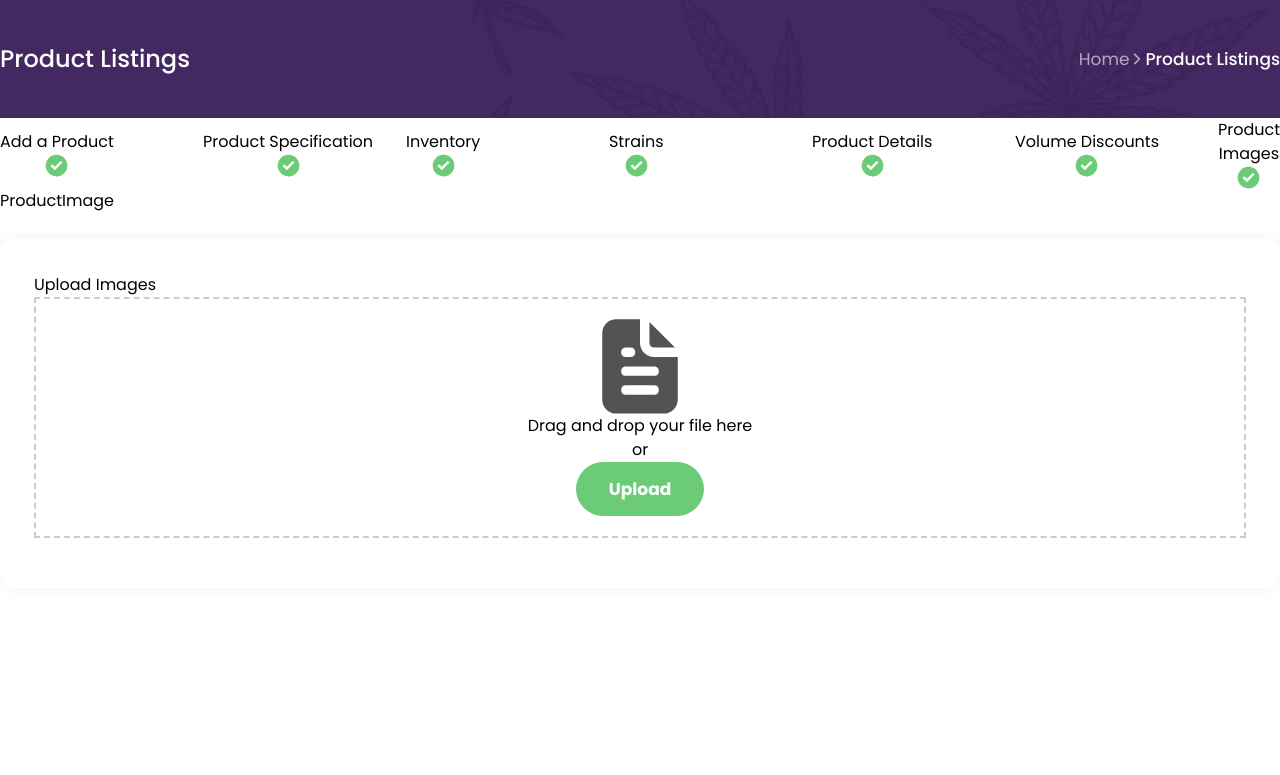
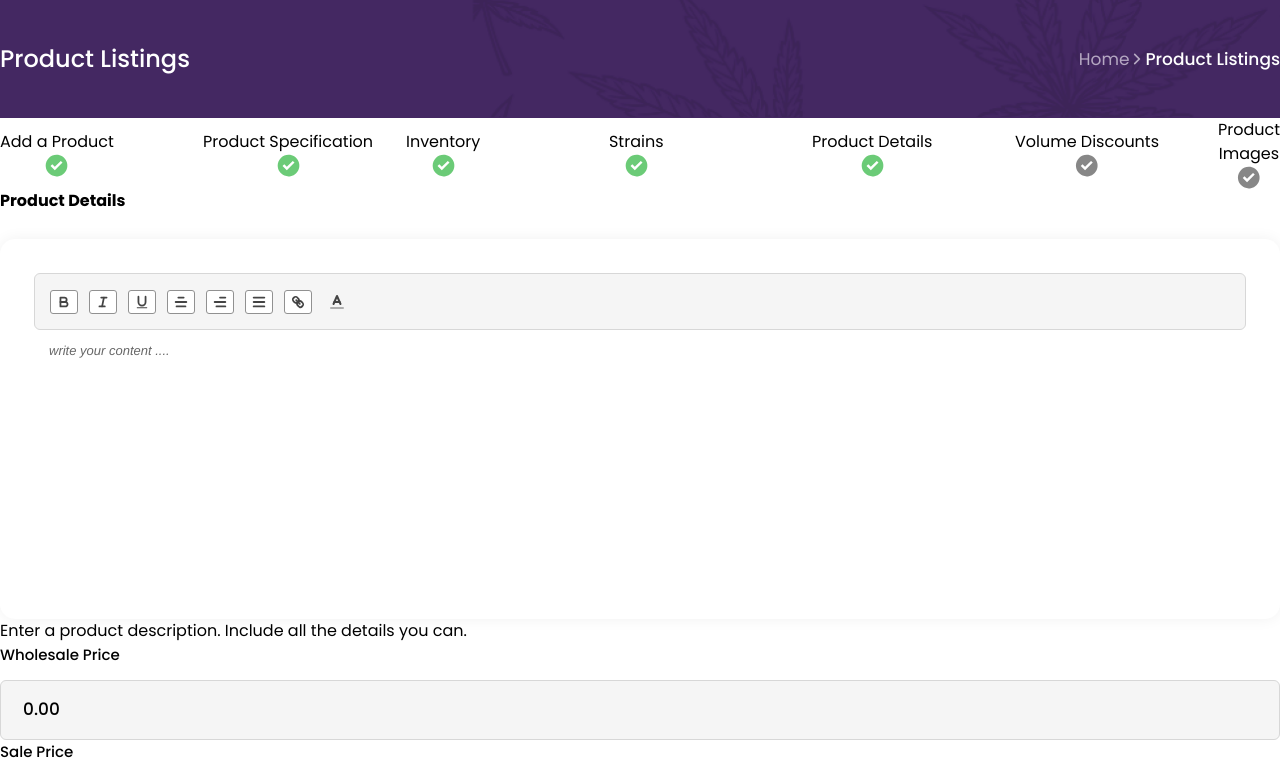
Before and after one commit to mahfuz091/ashwiiinn, a Next.js app: page /product-listing in a window 1280 px wide. Shown: the top 775 px of the page. Built offline with nearby package versions, Linux system fonts and the light colour scheme.

Commit message:
add text editor

```diff
--- a/package.json
+++ b/package.json
@@ -13,7 +13,8 @@
     "react": "^18",
     "react-datepicker": "^4.25.0",
     "react-dom": "^18",
-    "react-hook-form": "^7.49.2"
+    "react-hook-form": "^7.49.2",
+    "react-quill": "^2.0.0"
   },
   "devDependencies": {
     "autoprefixer": "^10.0.1",
--- a/src/Components/MultiStepper/MultistepForm/MultistepForm.jsx
+++ b/src/Components/MultiStepper/MultistepForm/MultistepForm.jsx
@@ -11,7 +11,7 @@ import ProductImage from "../Steps/ProductImage";
 import Stepper from "../Stepper/Stepper";
 
 const MultistepForm = () => {
-  const [currentStep, setCurrentStep] = useState(7);
+  const [currentStep, setCurrentStep] = useState(5);
   const steps = [
     "Add a Product",
     "Product Specification",
--- a/src/Components/MultiStepper/Steps/AddAProduct.jsx
+++ b/src/Components/MultiStepper/Steps/AddAProduct.jsx
@@ -2,7 +2,8 @@ import React from "react";
 import { useForm } from "react-hook-form";
 
 const AddAProduct = ({ onSubmit }) => {
-  const { register, handleSubmit } = useForm();
+  const { register, handleSubmit, getValues,
+    onChange, } = useForm();
   return (
     <div>
       <div className='addproduct-header  flex justify-between items-center'>
@@ -31,8 +32,8 @@ const AddAProduct = ({ onSubmit }) => {
         <div className="md:grid md:grid-cols-2 md:gap-x-[42px] md:gap-y-[30px]">
           <div className='form-control w-full'>
             <label htmlFor=''>Brand</label>
-            <select className='w-full input-primary' name="" id="">
-              <option value="">Moon Dust</option>
+            <select className='w-full input-primary' name="" id="" {...register("brand")}>
+              <option value="Moon Dust">Moon Dust</option>
             </select>
             <p className='mt-[14px] text-[13px] text-[#535353] font-normal'>Do you have more than on brand? Contact sales@leaflink.com to learn how to make them stand out for Leaflink shoppers.</p>
 
@@ -41,7 +42,7 @@ const AddAProduct = ({ onSubmit }) => {
             <label htmlFor=''>Product Line</label>
             <input
               className='w-full input-primary'
-              {...register("field1")}
+              {...register("ProductLine")}
 
             />
             <p className='mt-[14px] text-[13px] text-[#535353] font-normal w-full'>Associate a product line with product. Your shop brand page will group together products in the same product line.</p>
@@ -51,7 +52,7 @@ const AddAProduct = ({ onSubmit }) => {
             <label htmlFor=''>Product Name*</label>
             <input
               className='w-full input-primary'
-              {...register("field1")}
+              {...register("ProductName")}
 
             />
             <div className='flex gap-[10px] mt-[19px]'>
@@ -61,10 +62,10 @@ const AddAProduct = ({ onSubmit }) => {
 
           </div>
           <div className='form-control w-full'>
-            <label htmlFor=''>Product Product SKU</label>
+            <label htmlFor=''>Product SKU</label>
             <input
               className='w-full input-primary'
-              {...register("field1")}
+              {...register("ProductSku")}
 
             />
 
--- a/src/Components/MultiStepper/Steps/ProductDescriptions.jsx
+++ b/src/Components/MultiStepper/Steps/ProductDescriptions.jsx
@@ -1,13 +1,48 @@
 import React from "react";
 import { useForm } from "react-hook-form";
+import 'quill/dist/quill.snow.css'
+import ReactQuill from 'react-quill'
 
 const ProductDescriptions = () => {
   const { register, handleSubmit } = useForm();
+  var modules = {
+    toolbar: [
+
+      ["bold", "italic", "underline",], [{ align: 'center' }, { align: 'right' }, { align: 'justify' }],
+
+      ["link"],
+
+      [{ "color": ["#000000", "#e60000", "#ff9900", "#ffff00", "#008a00", "#0066cc", "#9933ff", "#ffffff", "#facccc", "#ffebcc", "#ffffcc", "#cce8cc", "#cce0f5", "#ebd6ff", "#bbbbbb", "#f06666", "#ffc266", "#ffff66", "#66b966", "#66a3e0", "#c285ff", "#888888", "#a10000", "#b26b00", "#b2b200", "#006100", "#0047b2", "#6b24b2", "#444444", "#5c0000", "#663d00", "#666600", "#003700", "#002966", "#3d1466", 'custom-color'] }],
+    ]
+  };
+  var formats = [
+    "bold", "italic",
+    "underline", "align",
+    "color",
+    "link",
+  ];
+  const handleProcedureContentChange = (content) => {
+    console.log("content---->", content);
+  };
   return (
     <div className='mb-[63px]'>
       <h4 className='text-[#000] text-[30px] font-semibold'>Product Details</h4>
       <form action=''>
-        <div className='form0container'></div>
+        <div >
+          <div className='w-full' style={{ display: "grid" }}>
+            <ReactQuill
+              theme="snow"
+              modules={modules}
+              formats={formats}
+              placeholder="write your content ...."
+              onChange={handleProcedureContentChange}
+              style={{ height: "380px", width: "100%" }}
+              className='form-container w-full'
+            >
+            </ReactQuill>
+          </div>
+
+        </div>
         <p className='text-[15px] text-[#535353] font-normal mt-[24px]'>
           Enter a product description. Include all the details you can.
         </p>
--- a/src/Components/MultiStepper/Steps/ProductImage.jsx
+++ b/src/Components/MultiStepper/Steps/ProductImage.jsx
@@ -39,17 +39,18 @@ const ProductImage = () => {
     }
   };
   return (
-    <div>
+    <div className="mb-[65px]">
       ProductImage
       <form action='' className='form-container'>
         <div>
-          <h3>Upload Images</h3>
+
           <div
             style={{
-              border: "2px dashed #ccc",
-              padding: "20px",
+              border: "1px dashed #9B9B9B",
+              padding: "98px",
               textAlign: "center",
               cursor: "pointer",
+              borderRadius: "10px",
             }}
             onDrop={handleDrop}
             onDragOver={handleDragOver}
@@ -64,7 +65,7 @@ const ProductImage = () => {
             />
             <label
               htmlFor='fileInput'
-              className='flex flex-col items-center cursor-pointer '
+              className='flex flex-col items-center cursor-pointer gap-[30px]'
             >
               <svg
                 xmlns='http://www.w3.org/2000/svg'
@@ -86,8 +87,9 @@ const ProductImage = () => {
             </label>
           </div>
 
-          <div className='border-emerald-500 border-2 w-64 h-64 bg-slate-500'>
-            {selectedImages.length > 0 && (
+          <div className='md:grid grid-cols-4 gap-[38px] mt-[40px]'>
+            <div className='border-[#9B9B9B] border-[1px] border-dashed rounded-[10px] w-[280px] h-[175px] bg-[#F5F5F5] p-2'>
+              {/* {selectedImages.length > 0 && (
               <div>
                 <div style={{ display: "flex", flexWrap: "wrap" }}>
                   {selectedImages.map((image, index) => (
@@ -104,8 +106,63 @@ const ProductImage = () => {
                   ))}
                 </div>
               </div>
-            )}
+            )} */}
+              {selectedImages.length > 0 && (
+                <img
+                  className="w-[260px] h-[155px]"
+                  src={URL.createObjectURL(selectedImages[0])}
+                  alt='l'
+
+                />
+              )}
+            </div>
+            <div className='border-[#9B9B9B] border-[1px] border-dashed rounded-[10px] w-[280px] h-[175px] bg-[#F5F5F5] p-2'>
+
+              {selectedImages.length > 1 && (
+                <img
+                  className="w-[260px] h-[155px]"
+                  src={URL.createObjectURL(selectedImages[1])}
+                  alt='l'
+
+                />
+              )}
+            </div>
+            <div className='border-[#9B9B9B] border-[1px] border-dashed rounded-[10px] w-[280px] h-[175px] bg-[#F5F5F5] p-2'>
+
+              {selectedImages.length > 2 && (
+                <img
+                  className="w-[260px] h-[155px]"
+                  src={URL.createObjectURL(selectedImages[2])}
+                  alt='l'
+
+                />
+              )}
+            </div>
+            <div className='border-[#9B9B9B] border-[1px] border-dashed rounded-[10px] w-[280px] h-[175px] bg-[#F5F5F5] p-2'>
+
+              {selectedImages.length > 3 && (
+                <img
+                  className="w-[260px] h-[155px]"
+                  src={URL.createObjectURL(selectedImages[3])}
+                  alt='l'
+
+                />
+              )}
+            </div>
+
+
           </div>
+          <ul className="marker:text-[#6BCB77] mt-[40px] list-disc pl-[25px] ">
+            <li className="text-[#000] text-[20px] font-medium">700 x 384 minimum dimensions</li>
+            <li className="text-[#000] text-[20px] font-medium">10mb Maximum file size</li>
+            <li className="text-[#000] text-[20px] font-medium">Avoid using logos for product images</li>
+            <li className="text-[#000] text-[20px] font-medium">Rearrange images by dragging photo</li>
+          </ul>
+        </div>
+
+        <div className="btn-group flex gap-6 mt-[40px]">
+          <input type="submit" value="Save" className="thm-btn" />
+          <button className="btn-secondary">Cancel</button>
         </div>
       </form>
     </div>
--- a/src/Components/MultiStepper/Steps/ProductSpec.jsx
+++ b/src/Components/MultiStepper/Steps/ProductSpec.jsx
@@ -10,15 +10,16 @@ const ProductSpec = ({ onSubmit }) => {
         <div className='md:grid grid-cols-3 gap-[44px]'>
           <div className='form-control w-full'>
             <label htmlFor=''>Product Category*</label>
-            <select className='w-full input-primary' name="" id="">
-              <option value="">Flower</option>
+            <select className='w-full input-primary' name="" id="" defaultValue="Flower" {...register("Category")}>
+              <option value="Flower">Flower</option>
             </select>
 
           </div>
           <div className='form-control w-full'>
             <label htmlFor=''>Product Subcategory*</label>
-            <select className='w-full input-primary' name="" id="">
+            <select className='w-full input-primary' name="" id="" defaultValue="Flower" {...register("SubCategory")}>
               <option value="">---------</option>
+              <option value="Rose">Rose</option>
             </select>
 
           </div>
--- a/src/app/globals.css
+++ b/src/app/globals.css
@@ -61,12 +61,15 @@
   cursor: pointer;
 }
 
-.checkbox-round::after {
+.checkbox-round:checked:after {
   content: "";
   position: absolute;
   top: 0;
   left: 0;
   border: 2px solid transparent;
+  border-radius: 50%;
+  top: -4px;
+  left: -4px;
   width: 22px;
   height: 22px;
 }
@@ -76,7 +79,14 @@
 }
 
 .checkbox-round:checked {
-  background-color: #6bcb77;
+
+  background: #6bcb77 !important;
+  border-radius: 50%;
+  height: 16px !important;
+  margin-right: 1px;
+  position: relative;
+  width: 16px !important;
+
 }
 
 .date-picker {
@@ -106,6 +116,20 @@
   font-weight: 600;
   line-height: 20px;
   /* 117.647% */
+  cursor: pointer;
+}
+
+.btn-secondary {
+  padding: 15px 33px;
+  border-radius: 50px;
+  border: 1px solid var(--Dark, #000);
+  color: var(--Dark, #000);
+  font-size: 17px;
+  font-style: normal;
+  font-weight: 600;
+  line-height: 20px;
+  /* 117.647% */
+  cursor: pointer;
 }
 
 @media (max-width: 650px) {
@@ -119,3 +143,39 @@
     margin: 20px 0;
   }
 }
+
+/* text Editor */
+.ql-toolbar.ql-snow {
+  padding: 15px !important;
+}
+
+.ql-container.ql-snow {
+  border: none !important;
+}
+
+.ql-toolbar.ql-snow {
+  border-radius: 6px !important;
+  border: 1px solid #D7D7D7 !important;
+  background: #F5F5F5 !important;
+}
+
+.ql-snow.ql-toolbar button,
+.ql-snow .ql-toolbar button {
+  width: 36.129px;
+  height: 31.236px;
+  background-color: #fff !important;
+  border: 1px solid #919191 !important;
+  margin-right: 11px !important;
+  border-radius: 3px !important;
+}
+
+.ql-toolbar.ql-snow .ql-formats {
+  margin-right: 0 !important;
+}
+
+@media (max-width: 450px) {
+  .ql-toolbar.ql-snow .ql-formats {
+    margin: 5px;
+  }
+
+}
```
Also changed, not shown: 2 other files (tests, documents, lock files or other folders).
